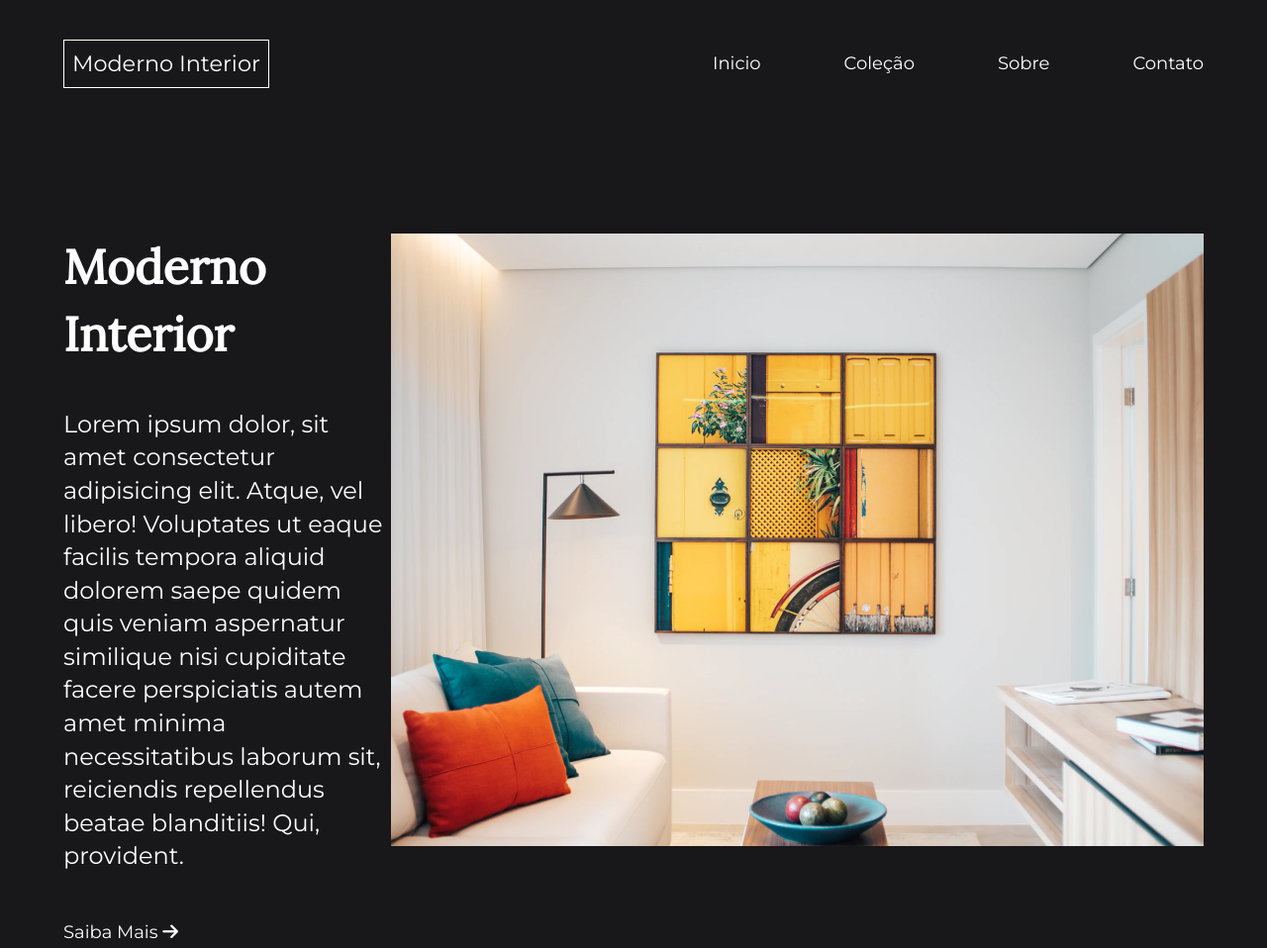
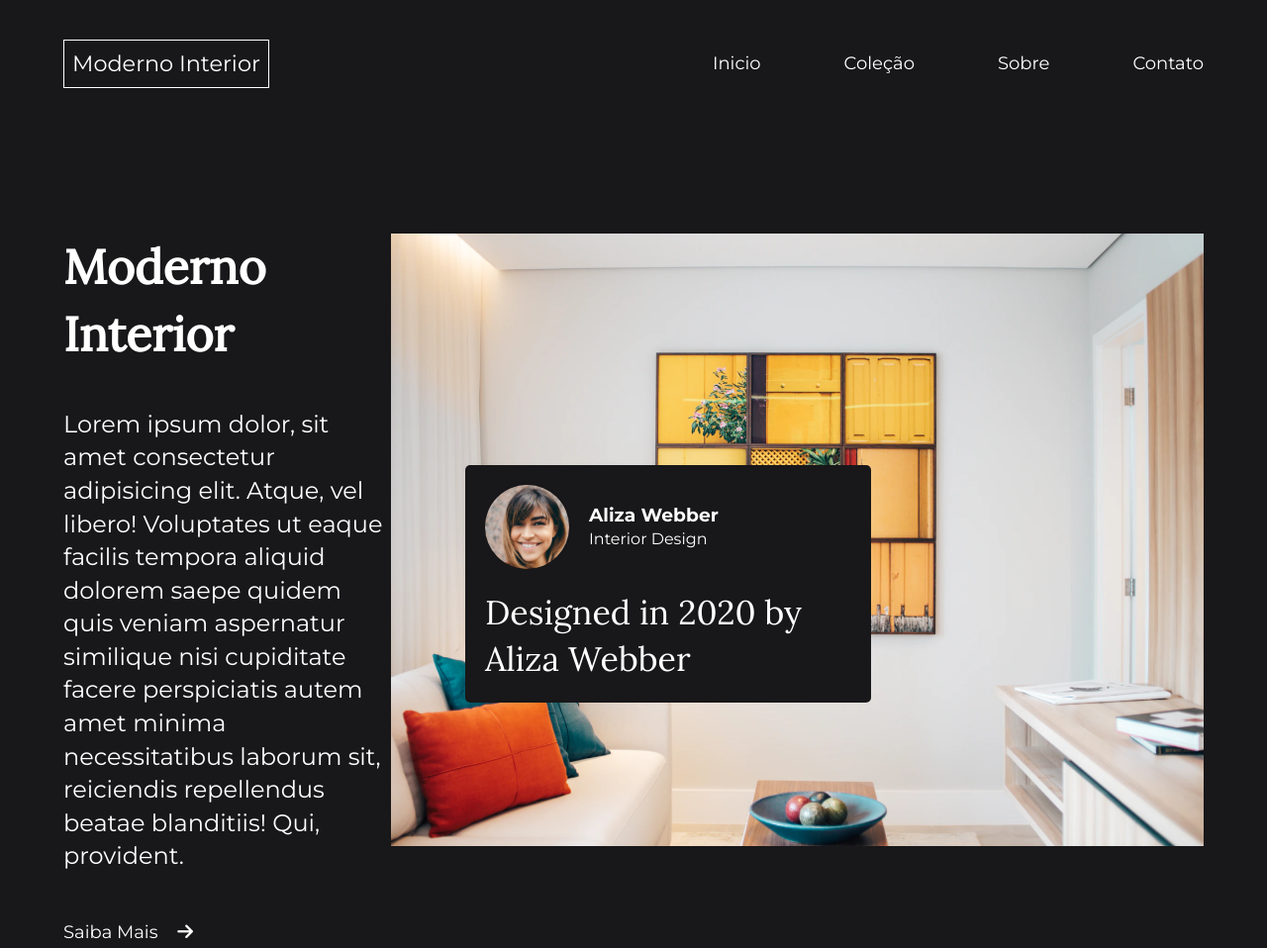
Before and after one commit to Jeffersontelleszx/mordern_interior, a plain HTML site: page index.html in a window 1280 px wide. Shown: the whole page at 99% size. Drawn offline with Linux system fonts and the light colour scheme; a script that the page names is missing.

Commit message:
Desktop Finalizado

```diff
--- a/css/style.css
+++ b/css/style.css
@@ -133,8 +133,45 @@ header .container {
   font-size: 18px;
 }
 
+.fas {
+  margin-left: 15px;
+}
+
 .content__img img {
   width: 821px;
+  position: relative;
+}
+
+/* Box Profile */
+.content__profile {
+  width: 410px;
+  background-color: var(--dark-color);
+  border-radius: 5px;
+
+  position: absolute;
+  bottom: 90px;
+  right: 400px;
+  padding: 20px 20px;
+}
+
+.content__user {
+  display: flex;
+  align-items: center;
+  margin-bottom: 20px;
+}
+
+.content__user img {
+  width: 85px;
+  border-radius: 50%;
+}
+
+.content__info {
+  margin-left: 20px;
+}
+
+.content__resume p {
+  font-family: var(--secondary-font);
+  font-size: 34px;
 }
 
 /* Mobile Version */
--- a/index.html
+++ b/index.html
@@ -1,15 +1,14 @@
 <!DOCTYPE html>
 <html lang="en">
+
 <head>
   <meta charset="UTF-8" />
   <meta name="viewport" content="width=device-width, initial-scale=1.0" />
-    <script
-      src="https://kit.fontawesome.com/30bf1c73f4.js"
-      crossorigin="anonymous"
-    ></script>
+  <script src="https://kit.fontawesome.com/30bf1c73f4.js" crossorigin="anonymous"></script>
   <link rel="stylesheet" href="css/style.css" />
   <title>Moderno Interior</title>
 </head>
+
 <body>
   <!-- Navbar -->
   <header>
@@ -48,12 +47,26 @@
             facere perspiciatis autem amet minima necessitatibus laborum sit,
             reiciendis repellendus beatae blanditiis! Qui, provident.
           </p>
-            <a href="#" class="btn"
-              >Saiba Mais <i class="fas fa-arrow-right"></i
-            ></a>
+          <a href="#" class="btn">Saiba Mais <i class="fas fa-arrow-right"></i></a>
         </div>
         <div class="content__img">
           <img src="img/photo1.png" alt="imagem 1" />
+
+          <div class="content__profile">
+            <div class="content__user">
+              <img src="img/photo2.png" alt="avatar">
+
+              <div class="content__info">
+                <h3>Aliza Webber</h3>
+                <span>Interior Design</span>
+              </div>
+
+            </div>
+
+            <div class="content__resume">
+              <p>Designed in 2020 by Aliza Webber</p>
+            </div>
+          </div>
         </div>
       </div>
     </section>
@@ -62,4 +75,5 @@
   <!-- Js File -->
   <script src="js/app.js"></script>
 </body>
+
 </html>
```
Lines whose indentation alone changed are shown as unchanged.
